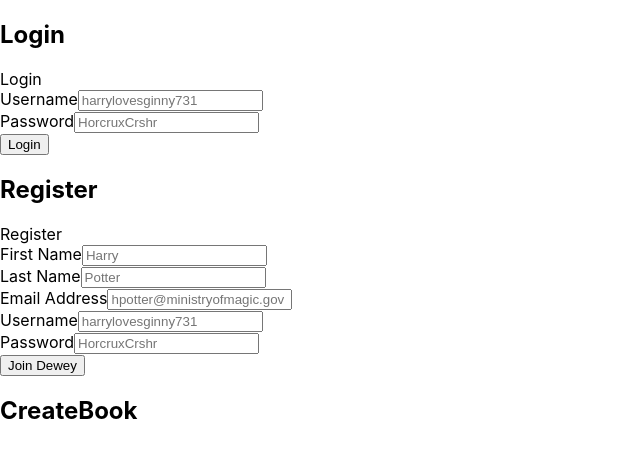
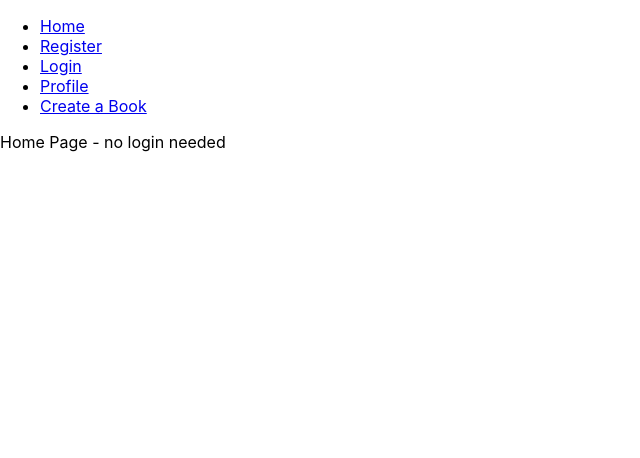
Before and after one commit to nelliecrocker/dewey-client, a React (Create React App) app: page / in a window 1280 px wide. Shown: the top 458 px of the page, without its empty margins (0-640 px from the left). Built offline with nearby package versions, Linux system fonts and the light colour scheme.

Commit message:
restructuring for router to work properly - login works, register does not

```diff
--- a/src/App.tsx
+++ b/src/App.tsx
@@ -1,5 +1,7 @@
 import { Component } from 'react';
-import { Landing } from './auth/index'
+import { Landing, Register, Login } from './auth/index'
+import { Navbar, Home } from './components/Index'
+import { BrowserRouter as Router, Route, Switch } from 'react-router-dom'
 
 
 type Props = {}
@@ -12,7 +14,7 @@ class App extends Component<Props, State> {
     super(props)
     this.state = {
       sessionToken: ""
-        }
+    }
   }
 
   updateToken = (newToken: string) => {
@@ -29,7 +31,8 @@ class App extends Component<Props, State> {
     return (
 
       <div>
-      <Landing token={this.state.sessionToken} updateToken={this.updateToken}/>
+          <Navbar />
+          <Landing token={this.state.sessionToken} updateToken={this.updateToken} />
 
         {/* insert ternary to determine if sessionToken is empty. If yes, show BookCreate, if no, show Login/Register */}
       </div>
--- a/src/auth/Landing.tsx
+++ b/src/auth/Landing.tsx
@@ -1,6 +1,7 @@
 import { Component } from 'react'
 import { Login, Register } from './index'
-import { CreateBook, Profile, Navbar } from '../components/Index'
+import { CreateBook, Profile, Navbar, Home } from '../components/Index'
+import { BrowserRouter as Router, Route, Switch, Redirect } from 'react-router-dom'
 
 type Props = {
     token: string,
@@ -13,6 +14,7 @@ type State = {
     email: string,
     username: string,
     password: string,
+    sessionToken: string
     // books
     title: string,
     author: string,
@@ -31,59 +33,80 @@ class Landing extends Component<Props, State> {
             email: "",
             username: "",
             password: "",
+            sessionToken: "",
+            //book
             title: "",
             author: "",
             genre: "",
             cover: "",
             sharedWith: "",
-            sharedDate: "",
+            sharedDate: ""
         }
     }
+
+    updateToken = (newToken: string) => {
+        localStorage.setItem('token', newToken)
+        this.setState({
+            sessionToken: newToken
+        })
+        console.log(this.state.sessionToken)
+    }
+
     render() {
         return (
             // add router
             <div>
-                <div>
-                    <div>
-                        {/* add route */}
-                        {!this.props.token &&
-                            <>
-                            <h2>Login</h2>
-                                <Login
+                <Switch>
+                    <Route exact path="/"><Home /></Route>
+
+                    <Route exact path="/user/register" component={() => <Register
                         token={this.props.token}
                         updateToken={this.props.updateToken}
-                                    fname={this.state.fname}
-                                    lname={this.state.lname}
-                                    email={this.state.email}
-                                    username={this.state.username}
-                                    password={this.state.password}
-                                    setUsername={this.setUsername}
-                                    setPassword={this.setPassword}
-                                />
-                                {/* add route */}
-                                <h2>Register</h2>
-                                <Register
+                        // fname={this.state.fname}
+                        // lname={this.state.lname}
+                        // email={this.state.email}
+                        // username={this.state.username}
+                        // password={this.state.password}
+                        // setUsername={this.setUsername}
+                        // setFname={this.setFname}
+                        // setLname={this.setLname}
+                        // setEmail={this.setEmail}
+                        // setPassword={this.setPassword}
+                    />}></Route>
+
+                    <Route exact path="/user/login" component={() => <Login
                         token={this.props.token}
                         updateToken={this.props.updateToken}
-                                    fname={this.state.fname}
-                                    lname={this.state.lname}
-                                    email={this.state.email}
-                                    username={this.state.username}
-                                    password={this.state.password}
-                                    setUsername={this.setUsername}
-                                    setFname={this.setFname}
-                                    setLname={this.setLname}
-                                    setEmail={this.setEmail}
-                                    setPassword={this.setPassword}
-                                />
-                            </>
-                        }
+                    // fname={this.state.fname}
+                    // lname={this.state.lname}
+                    // email={this.state.email}
+                    // username={this.state.username}
+                    // password={this.state.password}
+                    // setUsername={this.setUsername}
+                    // setPassword={this.setPassword}
+                    />}>
+                        </Route>
 
-                        {/* add route */}
-                        <h2>CreateBook</h2>
-                        {this.props.token &&
-                            <>
-                                <CreateBook
+
+                    <Route exact path="/user/profile" component={() => <Profile
+                    // token={this.props.token}
+                    // updateToken={this.props.updateToken}
+                    // title={this.state.title}
+                    // author={this.state.author}
+                    // genre={this.state.genre}
+                    // cover={this.state.cover}
+                    // sharedWith={this.state.sharedWith}
+                    // sharedDate={this.state.sharedDate}
+                    // setTitle={this.setTitle}
+                    // setAuthor={this.setAuthor}
+                    // setGenre={this.setGenre}
+                    // setCover={this.setCover}
+                    // setSharedWith={this.setSharedWith}
+                    // setSharedDate={this.setSharedDate}
+                    />}>
+                    </Route>
+
+                    <Route exact path="/book/create" component={() => <CreateBook
                         token={this.props.token}
                         updateToken={this.props.updateToken}
                         title={this.state.title}
@@ -97,16 +120,13 @@ class Landing extends Component<Props, State> {
                         setGenre={this.setGenre}
                         setCover={this.setCover}
                         setSharedWith={this.setSharedWith}
-                                    setSharedDate={this.setSharedDate}
-                                />
-                                {/* add route */}
-                                <h2>MyProfile</h2>
-                                <Profile />
-                            </>
-                        }
-                    </div>
-                </div>
-            </div>
+                        setSharedDate={this.setSharedDate} />}>
+                    </Route>
+
+                    <Redirect to="/" />
+
+                </Switch>
+            </div >
         )
     }
     // user helper functions
--- a/src/auth/Login.tsx
+++ b/src/auth/Login.tsx
@@ -1,43 +1,36 @@
 import React, { Component } from 'react';
 import { Col, Form, FormGroup, Label, Input, Button } from 'reactstrap';
+import { Redirect } from 'react-router-dom'
 
 
 
 type Props = {
     token: string,
-    updateToken(newToken: string): void,
-    fname: string,
-    lname: string,
-    email: string,
-    username: string,
-    password: string,
-    setUsername(newUsername: string): void,
-    setPassword(newPassword: string): void
+    updateToken(newToken: string): void
+
 };
 
-
-class Login extends Component<Props, {}> {
-    // constructor(props: Props) {
-    //     super(props)
-    // }
+type State = {
+    username: string,
+    password: string
+}
 
 
-    componentDidMount() {
-        //function to route to myprofile
-
+class Login extends Component<Props, State> {
+    state = {
+        username: "",
+        password: ""
     }
 
 
     onSubmit = (e: React.FormEvent) => {
         e.preventDefault()
-        // insert function to route to myprofile
-
         fetch("http://localhost:3000/user/login", {
             method: 'POST',
             body: JSON.stringify({
                 user: {
-                    username: this.props.username,
-                    password: this.props.password
+                    username: this.state.username,
+                    password: this.state.password
                 }
             }),
             headers: new Headers({
@@ -48,14 +41,16 @@ class Login extends Component<Props, {}> {
         ).then((data) => {
             console.log(data)
             this.props.updateToken(data.sessionToken)
-            // call function that routes to myprofile
+
         }).catch(err => console.log(err))
     }
 
+    render() {
+        //redirects to my profile after login
+        if (this.props.token !== "") {
+            return <Redirect to='/user/profile' />
+        }
 
-
-
-    render() {
         return (
             <div>
                 <Form onSubmit={this.onSubmit}>
@@ -64,7 +59,7 @@ class Login extends Component<Props, {}> {
                         <FormGroup>
                             <Label for="username">Username</Label>
                             <Input type="text" name="username" id="username" placeholder="harrylovesginny731"
-                            onChange = {e => this.props.setUsername(e.target.value)} />
+                            onChange = {e => this.setState({username: e.target.value})} />
                         </FormGroup>
                     </Col>
                     <Col md={6}>
@@ -74,7 +69,7 @@ class Login extends Component<Props, {}> {
                             name="password"
                             id="password"
                             placeholder="HorcruxCrshr"
-                            onChange = {e => this.props.setPassword(e.target.value)} />
+                            onChange = {e => this.setState({password: e.target.value})} />
                         </FormGroup>
                     </Col>
                     <Button>Login</Button>
--- a/src/auth/Register.tsx
+++ b/src/auth/Register.tsx
@@ -1,38 +1,58 @@
 import React, { Component } from 'react';
 import { Col, Row, Button, Form, FormGroup, Label, Input } from 'reactstrap';
+import { Redirect } from 'react-router-dom'
 
 type Props = {
     token: string,
     updateToken(newToken: string): void,
-    fname: string,
-    lname: string,
-    email: string,
-    username: string,
-    password: string,
-    setUsername(newUsername: string): void,
-    setPassword(newPassword: string): void,
-    setFname(newFname: string): void,
-    setLname(newLname: string): void,
-    setEmail(newEmail: string): void,
-    setPassword(newPassword: string): void
-
 }
 
+type State = {
+    user: {
+        fname: string,
+        lname: string,
+        email: string,
+        username: string,
+        password: string
+    }
+}
 
-class Register extends Component<Props, {}> {
-    // constructor(props: Props) {
-    //     super(props)
+class Register extends Component<Props, State> {
+    state = {
+        user: {
+            fname: "",
+            lname: "",
+            email: "",
+            username: "",
+            password: ""
+        }
+    }
+
+    // setUsername = (newUsername: string) => {
+    //     this.setState({ username: newUsername })
+    // }
+    // setFname = (newFname: string) => {
+    //     this.setState({ fname: newFname })
+    // }
+    // setLname = (newLname: string) => {
+    //     this.setState({ lname: newLname })
+    // }
+    // setEmail = (newEmail: string) => {
+    //     this.setState({ email: newEmail })
+    // }
+    // setPassword = (newPassword: string) => {
+    //     this.setState({ password: newPassword })
     // }
 
     handleSubmit = (e: React.FormEvent) => {
         e.preventDefault()
         this.setState({
             user: {
-                fname: this.props.fname,
-                lname: this.props.lname,
-                email: this.props.email,
-                username: this.props.username,
-                password: this.props.password
+                fname: this.state.user.fname,
+                lname: this.state.user.lname,
+                email: this.state.user.email,
+                username: this.state.user.username,
+                password: this.state.user.password
             }
         })
 
@@ -40,11 +60,11 @@ class Register extends Component<Props, {}> {
             method: 'POST',
             body: JSON.stringify({
                 user: {
-                    fname: this.props.fname,
-                    lname: this.props.lname,
-                    email: this.props.email,
-                    username: this.props.username,
-                    password: this.props.password
+                    fname: this.state.user.fname,
+                    lname: this.state.user.lname,
+                    email: this.state.user.email,
+                    username: this.state.user.username,
+                    password: this.state.user.password
                 }
             }),
             headers: new Headers({
@@ -55,14 +75,20 @@ class Register extends Component<Props, {}> {
             .then((data) => {
                 console.log(data)
                 this.props.updateToken(data.sessionToken)
-                //call function that routes to my profile
             })
             .catch(err => console.log(err))
     }
 
 
     render() {
+        //redirects to create book after registering
+
+        if (this.props.token !== "") {
+            return <Redirect to='/create/book' />
+        }
+
         return (
+
             <div>
                 <Form onSubmit={this.handleSubmit}>
                     <Label>Register</Label>
@@ -72,7 +98,7 @@ class Register extends Component<Props, {}> {
                             name="fname"
                             id="fname"
                             placeholder="Harry"
-                            onChange={e => this.props.setFname(e.target.value)} />
+                            onChange={e => this.setState(e.target.value)} />
                     </FormGroup>
                     <Row form>
                         <Col md={6}>
--- /dev/null
+++ b/src/components/Home.tsx
@@ -0,0 +1,13 @@
+import React, { Component } from 'react';
+
+class Home extends Component {
+    render() {
+        return (
+            <div>
+                Home Page - no login needed
+            </div>
+        );
+    }
+}
+
+export default Home;
--- a/src/components/Index.tsx
+++ b/src/components/Index.tsx
@@ -2,11 +2,13 @@
 import Navbar from './Navbar'
 import Profile from './Profile'
 import CreateBook from './CreateBook'
+import Home from './Home'
 
 
 export {
 
     Navbar,
     Profile,
-    CreateBook
+    CreateBook,
+    Home
 }
--- a/src/components/Navbar.tsx
+++ b/src/components/Navbar.tsx
@@ -1,8 +1,8 @@
 import React, { Component } from 'react';
-// import { BrowserRouter as Router, Switch, Link, Route } from 'react-router-dom'
+import { BrowserRouter as Router, Switch, Link, Route } from 'react-router-dom'
 // import { Profile } from './Index'
-// import { Register, Login, Portal } from '../auth/index'
-// import CreateBook from './CreateBook';
+import { Register, Login } from '../auth/index'
+import { CreateBook, Profile, Home } from './Index';
 
 type Props = {}
 
@@ -13,7 +13,21 @@ class Navbar extends Component<Props, {}> {
     render() {
         return (
             <div>
-                Navbar content
+                <ul>
+                <li><Link to='/home'>Home</Link></li>
+                <li><Link to='/user/register'>Register</Link></li>
+                <li><Link to='/user/login'>Login</Link></li>
+                <li><Link to='/user/profile'>Profile</Link></li>
+                <li><Link to='/book/create'>Create a Book</Link></li>
+            </ul>
+            {/* <Switch>
+                <Route exact path='/home'><Home /></Route>
+                <Route exact path='/user/register'>Register</Route>
+                <Route exact path='/user/login'>Login</Route>
+                <Route exact path='/user/profile'>Profile</Route>
+                <Route exact path='/book/create'>Create a Book</Route>
+            </Switch> */}
+
             </div>
         );
     }
--- a/src/index.tsx
+++ b/src/index.tsx
@@ -3,12 +3,13 @@ import ReactDOM from 'react-dom';
 import './index.css';
 import App from './App';
 import reportWebVitals from './reportWebVitals';
+import { BrowserRouter as Router } from 'react-router-dom'
 
 
 ReactDOM.render(
-  <React.StrictMode>
-    <App />
-  </React.StrictMode>,
+  <Router>
+      <App />
+      </Router>,
   document.getElementById('root')
 );
 
```
Also changed, not shown: src/components/CreateBook.tsx (+8 -4 lines). Lines whose indentation alone changed are shown as unchanged.
